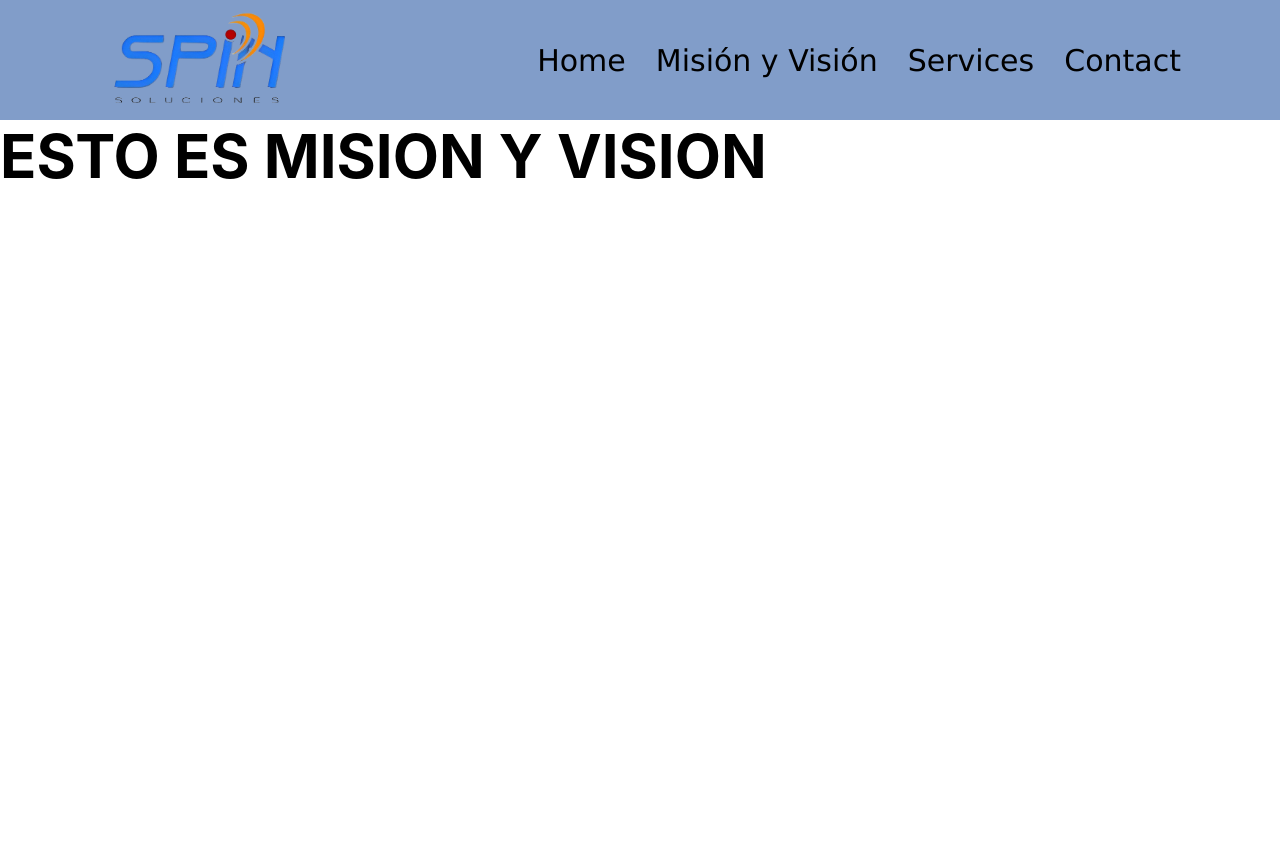
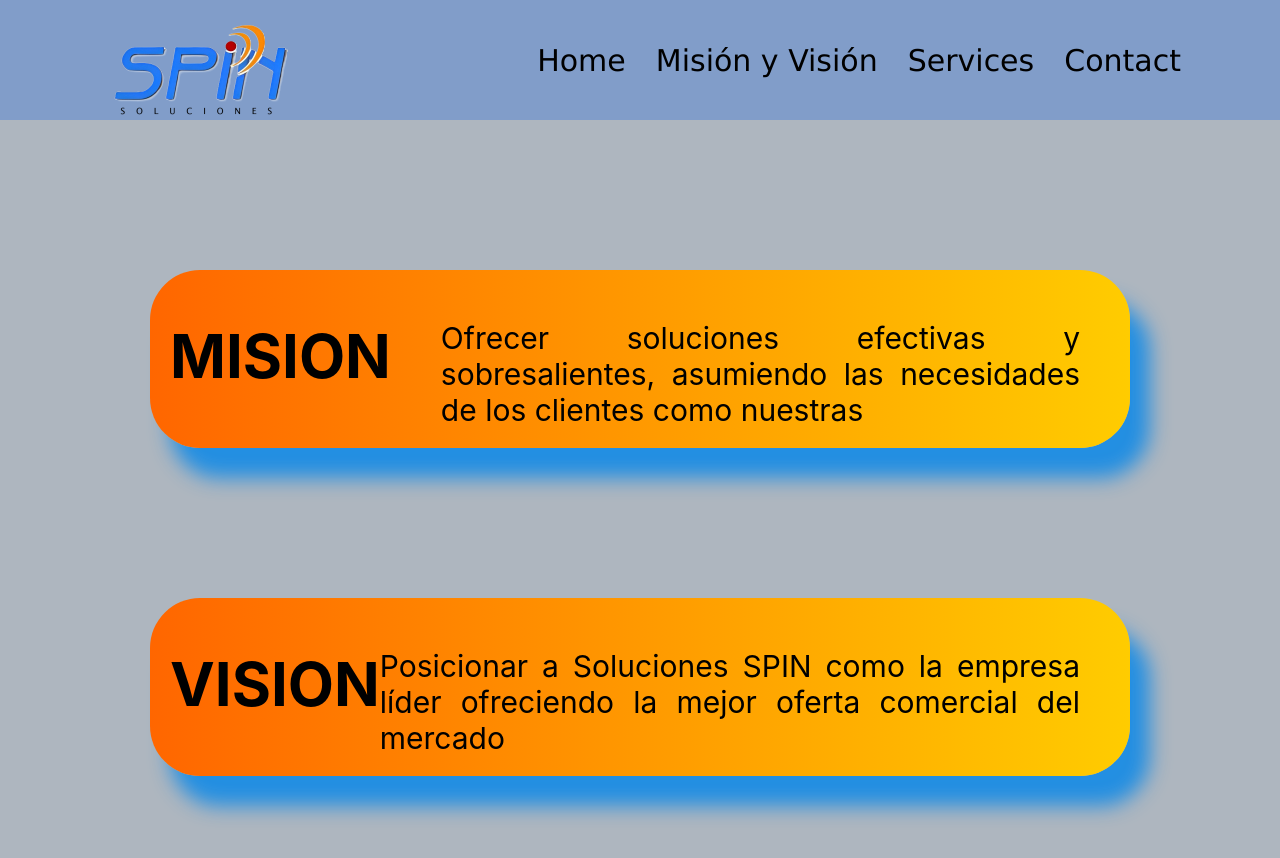
Before and after one commit to firemachineFTW/spin-web, a React (Create React App) app: page /MisionVision in a window 1280 px wide. Shown: the top 858 px of the page. Before the commit the page ends 800 px from the top, so only its background shows below. Built offline with nearby package versions, Linux system fonts and the light colour scheme.

Commit message:
commit-ruta-myv

```diff
--- a/src/components/Navbar.jsx
+++ b/src/components/Navbar.jsx
@@ -20,7 +20,7 @@ function Navbar() {
   return (
         <nav className="nav">
             <Link to='/Home' className='logo'>
-                <img src={require('../images/4.png')} alt='Logo' className='logo-img'/>
+                <img src={require('../images/LOGO-spin.png')} alt='Logo' className='logo-img'/>
             </Link>
             <ul className={active}>
                 <li className="nav-item">
--- a/src/routes/Home.jsx
+++ b/src/routes/Home.jsx
@@ -2,9 +2,11 @@ import React from 'react'
 
 const Home = () => {
   return (
-    <div>
-        <h1>Esto es home</h1>
+    <div className='container'>
+
+
     </div>
+
   )
 }
 
--- a/src/routes/MisionVision.jsx
+++ b/src/routes/MisionVision.jsx
@@ -1,9 +1,19 @@
 import React from 'react'
+import '../stylesheets/MisionVision.css'
 
 const MisionVision = () => {
   return (
-    <div>
-        <h1>ESTO ES MISION Y VISION</h1>
+    <div className='container'>
+      <div className='container-mision-vision'>
+        <div className='container-mision'>
+            <h1>MISION</h1>
+            <p className='txt-mision'>Ofrecer soluciones efectivas y sobresalientes, asumiendo las necesidades de los clientes como nuestras</p>
+        </div>
+        <div className='container-vision'>
+          <h1>VISION</h1>
+          <p className='txt-vision'>Posicionar a Soluciones SPIN como la empresa líder ofreciendo la mejor oferta comercial del mercado</p>
+        </div>
+      </div>
     </div>
   )
 }
--- /dev/null
+++ b/src/stylesheets/MisionVision.css
@@ -0,0 +1,30 @@
+.container{
+
+}
+.container-mision-vision{
+    text-align: justify;
+
+
+}
+.container-mision{
+    padding: 50px 50px 20px 20px;
+    display: flex;
+    text-align: justify;
+    background: linear-gradient(to left, #ffcc00, #ff6600);
+    border-radius: 50px;
+    margin: 5em;
+    box-shadow: 20px 30px 20px 0px rgba(25, 140, 228, 0.929);
+
+}
+.container-vision{
+    padding: 50px 50px 20px 20px;
+    display: flex;
+    text-align: justify;
+    background: linear-gradient(to left, #ffcc00, #ff6600);
+    border-radius: 50px;
+    margin: 5em;
+    box-shadow: 20px 30px 20px 0px rgba(25, 140, 228, 0.929);
+}
+.txt-mision{
+    margin-left: 50px;
+}
--- a/src/stylesheets/Navbar.css
+++ b/src/stylesheets/Navbar.css
@@ -4,6 +4,7 @@
 }
 html{
     font-size: 62.5%;
+    background-color: #AEB6BF;
 }
 body{
     font-size: 3rem;
```
Also changed, not shown: src/images/LOGO-spin.png (added).
